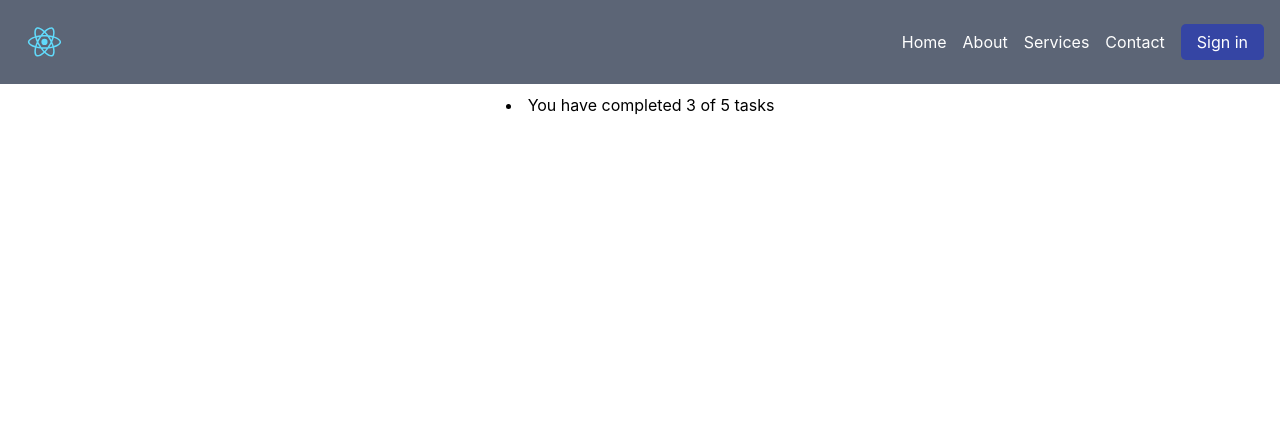
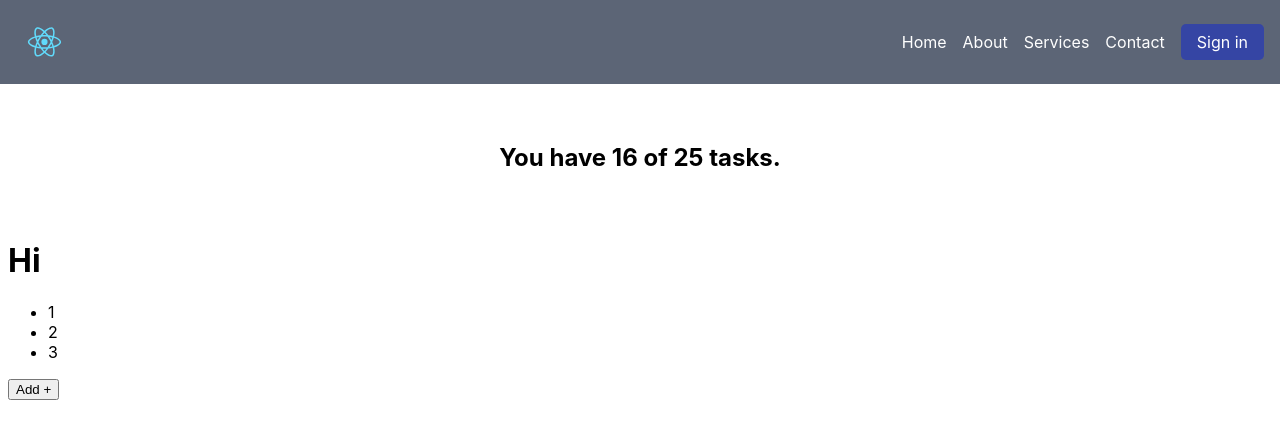
Before and after one commit to sansanchezca/react-management-app, a React (Create React App) app: page / in a window 1280 px wide. Shown: the top 438 px of the page. Built offline with nearby package versions, Linux system fonts and the light colour scheme.

Commit message:
All functions are functional, without css.

```diff
--- a/src/App.js
+++ b/src/App.js
@@ -3,15 +3,37 @@ import './App.css';
 import { TodoCounter } from './TodoCounter.js'
 import { TodoList } from './TodoList.js';
 import { Navbar } from './Navbar.js';
+import { TodoItem } from './TodoItem.js';
+import { TodoSearch } from './TodoSearch.js';
+import { TodoButton } from './TodoButton.js';
 
-
-
+const defaultTodo = [
+  { text: 'Cut Onion', completed: false},
+  { text: 'Hi', completed: false},
+  { text: 'Hola', completed: false},
+  { text: 'HIIII', completed: false},
+]
 function App() {
   return (
-    <div className="App">
+    <React.Fragment>
       <Navbar />
-      <TodoCounter />
-      </div>
+
+      <TodoCounter  completed={16} total={25} />
+      <TodoSearch />
+
+      <TodoList>
+        {defaultTodo.map(todo => (
+          <TodoItem
+          key={todo.text}
+          text={todo.text}
+          completed={todo.completed}
+          />
+        ))}
+
+      </TodoList>
+
+      <TodoButton />
+      </React.Fragment>
   );
 
 }
--- /dev/null
+++ b/src/TodoButton.js
@@ -0,0 +1,6 @@
+function TodoButton() {
+    return(
+        <button>Add +</button>
+    );
+}
+export { TodoButton }
--- a/src/TodoCounter.js
+++ b/src/TodoCounter.js
@@ -1,9 +1,14 @@
 
-function TodoCounter() {
+function TodoCounter({ total, completed}) {
     return (
-    <li>
-        You have completed 3 of 5 tasks
-    </li>
+    <h1 style={{
+        fontSize: '24px',
+        textAlign: 'center',
+        margin: 0,
+        padding: '48px',
+    }}>
+        You have {completed} of {total} tasks.
+    </h1>
     );
 
 }
--- /dev/null
+++ b/src/TodoItem.js
@@ -0,0 +1,11 @@
+function TodoItem(props) {
+    return(
+        <li>
+            <span>  V </span>
+            <p>{props.text}</p>
+            <span> X </span>
+        </li>
+    );
+}
+
+export { TodoItem }
--- a/src/TodoList.js
+++ b/src/TodoList.js
@@ -1,8 +1,10 @@
-function TodoList() {
+function TodoList({ children }) {
+    return(
     <ul>
         <li>1</li>
         <li>2</li>
         <li>3</li>
     </ul>
+    );
 }
 export { TodoList }
--- a/src/TodoSearch.js
+++ b/src/TodoSearch.js
@@ -0,0 +1,9 @@
+function TodoSearch() {
+    return(
+        <h1>
+            Hi
+        </h1>
+    );
+}
+
+export { TodoSearch }
```
